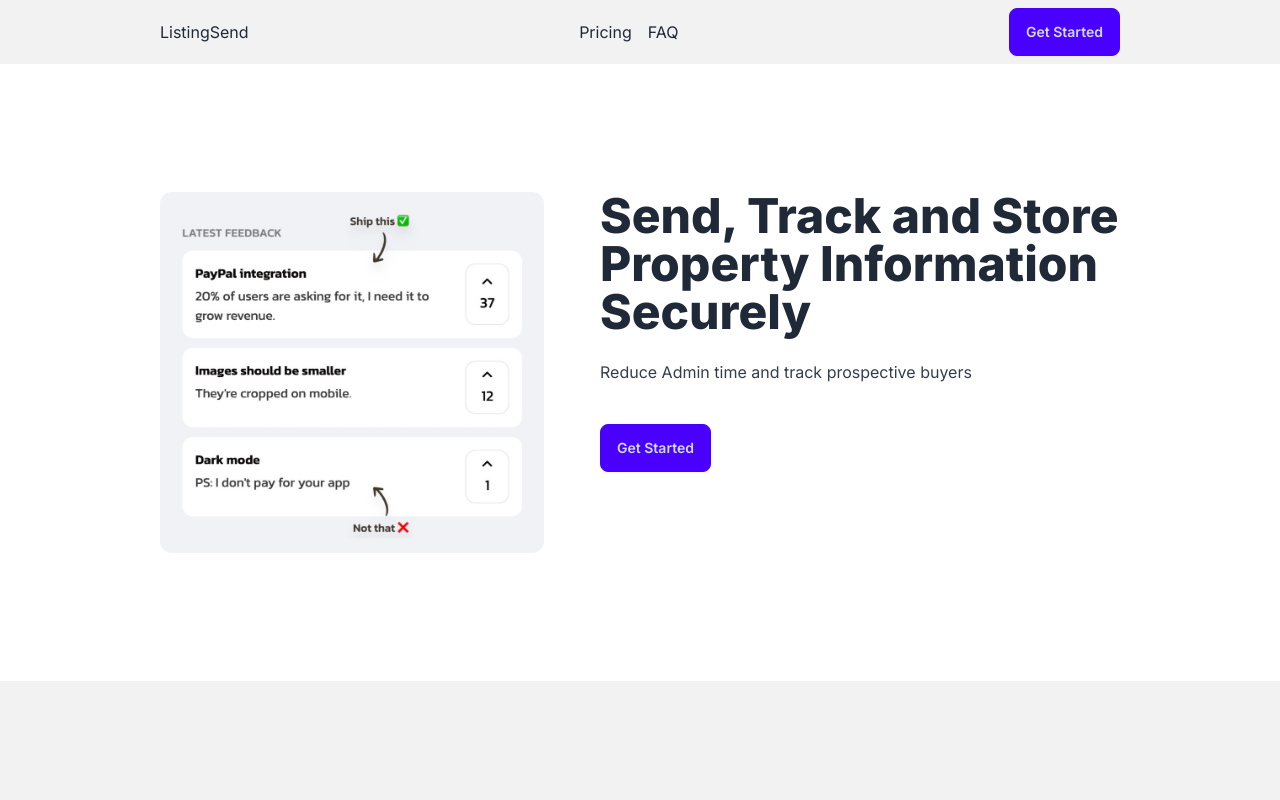
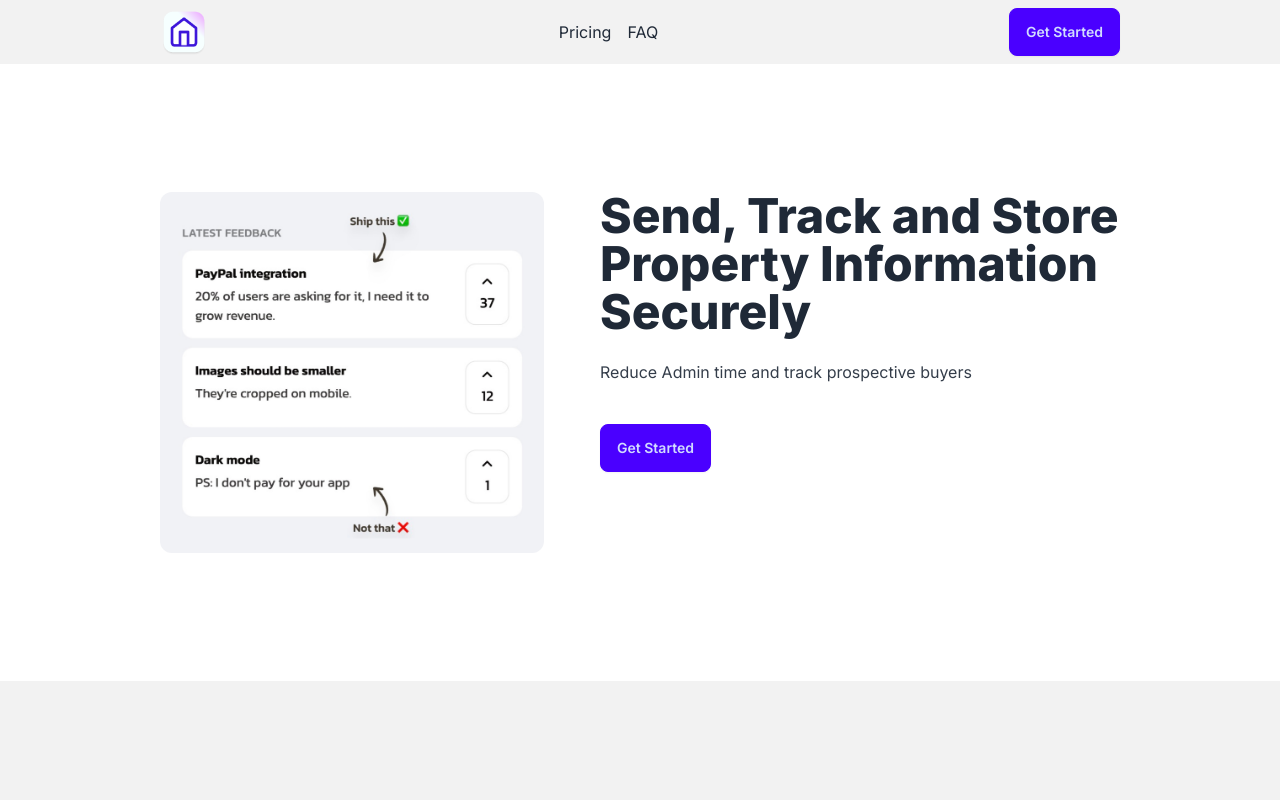
Before and after one commit to brbe571/codeFast, a Next.js app: page / in a window 1280 px wide. Shown: the top 800 px of the page. Built offline with nearby package versions, Linux system fonts and the light colour scheme; no server answers.

Commit message:
added logo

```diff
--- a/app/page.js
+++ b/app/page.js
@@ -5,6 +5,7 @@ import ListItem from "@/components/ListItem";
 import FAQListItem from "@/components/FAQListItem";
 import productDemo from "./productDemo.jpeg";
 import { auth } from "@/auth";
+import houseLogo from "./house_logo.jpeg";
 
 
 export default async function Home() {
@@ -18,7 +19,10 @@ export default async function Home() {
       {/* HEADER */}
       <section className="bg-base-200" id="header">
           <div className="bg-base-200 flex justify-between items-center py-2 px-8 max-w-5xl mx-auto">
-            <div>ListingSend</div>
+            <div className="flex items-centre gap-2">
+              <Image src={houseLogo} alt="House logo" className="w-12"  />
+
+            </div>
             <div className="space-x-4 max-md:hidden">
               <a className="link link-hover" href="#pricing">Pricing</a>
               <a className="link link-hover" href="#FAQ">FAQ</a>
```
Also changed, not shown: app/house_logo.jpeg (added).
